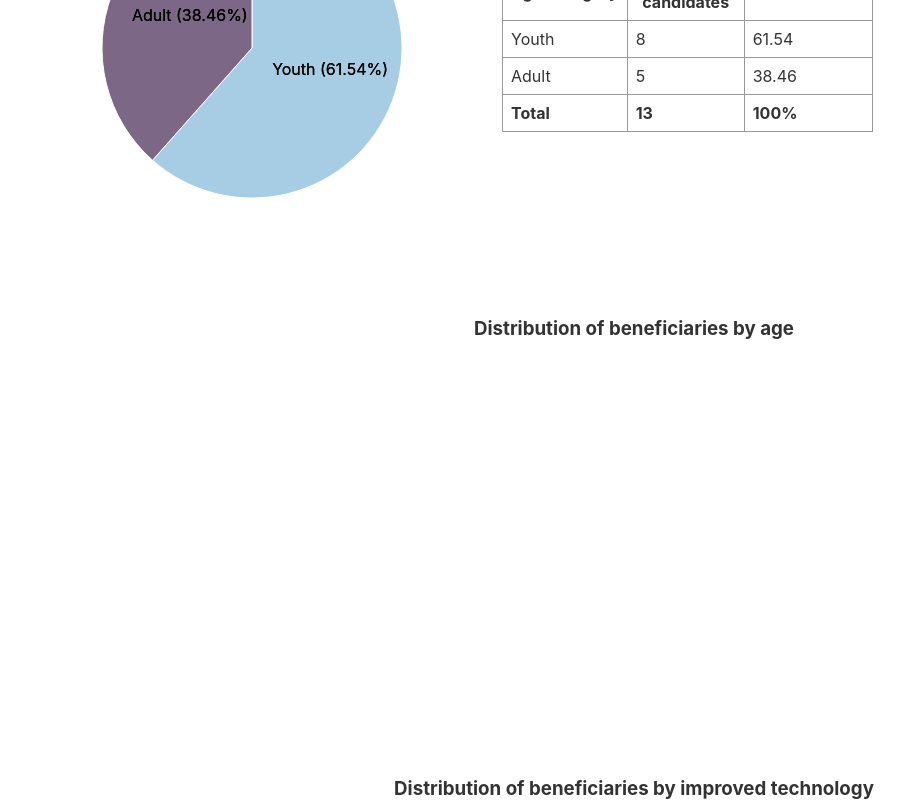
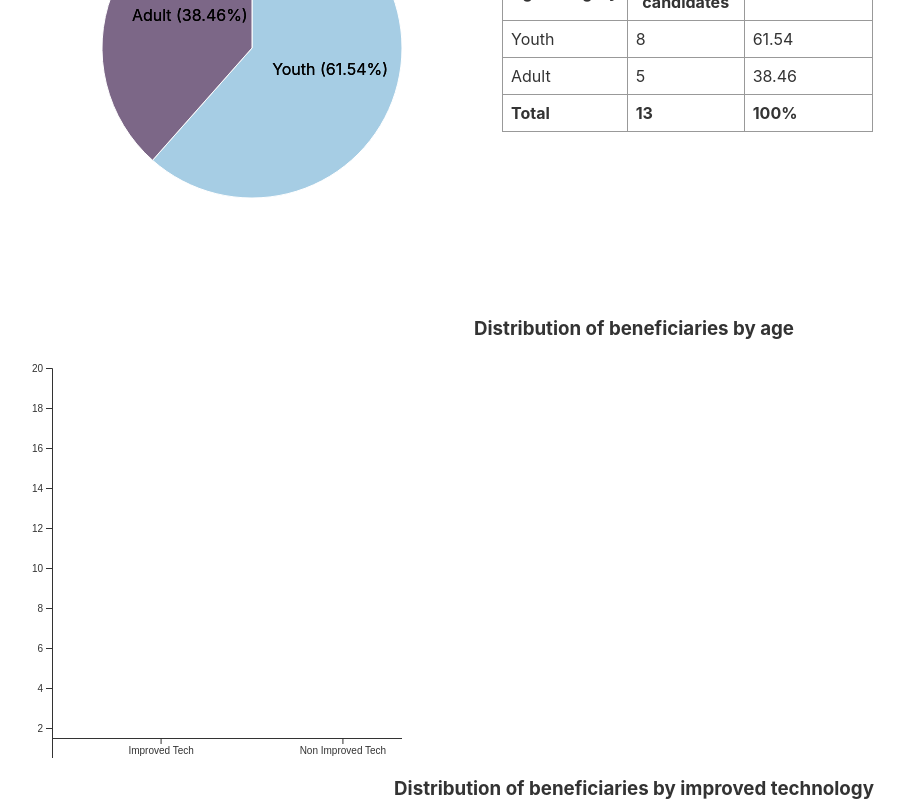
Before and after one commit to kanmii/appeals-project, a Svelte app: page / in a window 1280 px wide. Shown: the part 1082-1882 px from the top of the page, without its empty margins (6-910 px from the left). Built offline with nearby package versions, Linux system fonts and the light colour scheme.

Commit message:
Improved tech category - got axes to show.

```diff
--- a/src/Appeals/appeals-utils.js
+++ b/src/Appeals/appeals-utils.js
@@ -16,6 +16,7 @@ export const BAR_MARGINS = {
   right: 30,
   bottom: 20
 };
+
 export const FEMALE_LABEL = "Female";
 export const MALE_LABEL = "Male";
 export const YOUTH_LABEL = "Youth";
@@ -35,10 +36,15 @@ export const initialAgeDistributionData = [
 
 export function getBarD3Helpers() {
   const barYScale = d3ScaleLinear().range([BAR_HEIGHT, 0]);
-  const barXScale = d3ScaleBand().range([0, BAR_WIDTH]);
+
+  const barXScale = d3ScaleBand()
+    .range([0, BAR_WIDTH])
+    .padding(0.2);
+
   const colorScale = d3ScaleOrdinal()
     .domain([FEMALE_LABEL, MALE_LABEL])
     .range(["#e41a1c", "#377eb8", "#4daf4a"]);
+
   const xAxis = axisBottom(barXScale);
   const yAxis = axisLeft(barYScale);
   const arcGenerator = arc();
--- a/src/Appeals/appeals.svelte
+++ b/src/Appeals/appeals.svelte
@@ -13,7 +13,7 @@
     BAR_WIDTH,
     BAR_MARGINS
   } from "./appeals-utils";
-  import { selection as d3Selection } from "d3-selection";
+  import { select as d3Select } from "d3-selection";
 
   const PIE_TRANSLATE = 250;
   const PIE_LABEL_OFFSET = 50;
@@ -84,11 +84,9 @@
   });
 
   $: if (improvedTechBars.length) {
-    console.log(improvedTechBars);
-
     const { xAxis, yAxis } = barD3Helpers;
-    d3Selection(improvedTechBarsXAxisContainerDom).call(xAxis);
-    d3Selection(improvedTechBarsYAxisContainerDom).call(yAxis);
+    d3Select(improvedTechBarsXAxisContainerDom).call(xAxis);
+    d3Select(improvedTechBarsYAxisContainerDom).call(yAxis);
   }
 </script>
 
@@ -304,18 +302,18 @@
 
   <div class="chart-container improved-tech-distribution">
     <svg width={BAR_WIDTH} height={BAR_HEIGHT}>
-      <g transform={`translate(${BAR_MARGINS.left},${BAR_MARGINS.top})`} />
+      <g transform={`translate(${BAR_MARGINS.left},${BAR_MARGINS.top})`}>
 
         <g
           bind:this={improvedTechBarsXAxisContainerDom}
           class="x-axis-container"
-        transform={`translate(0,${BAR_HEIGHT})`} />
+          transform={`translate(0,${BAR_HEIGHT - BAR_MARGINS.top - BAR_MARGINS.bottom})`} />
 
         <g
           bind:this={improvedTechBarsYAxisContainerDom}
           class="y-axis-container" />
 
-      <g />
+      </g>
     </svg>
   </div>
 
```
Lines whose indentation alone changed are shown as unchanged.
